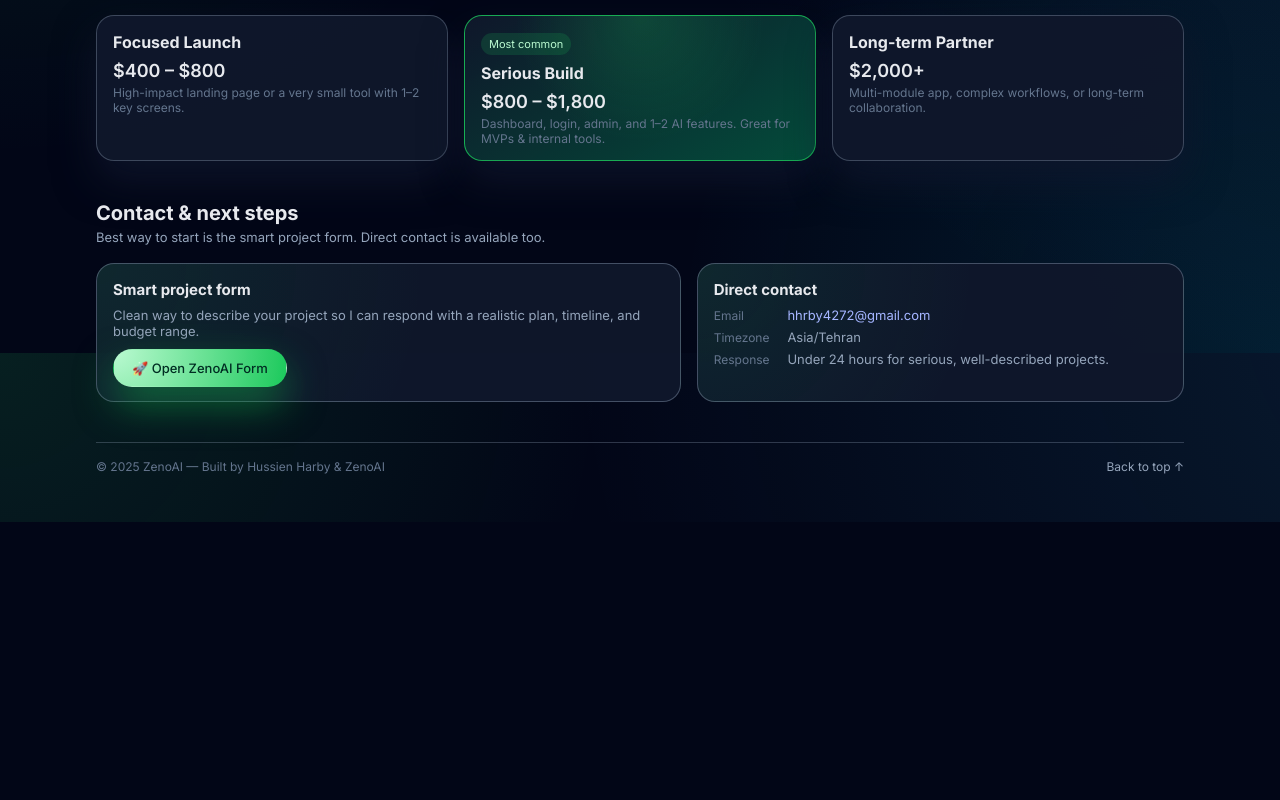
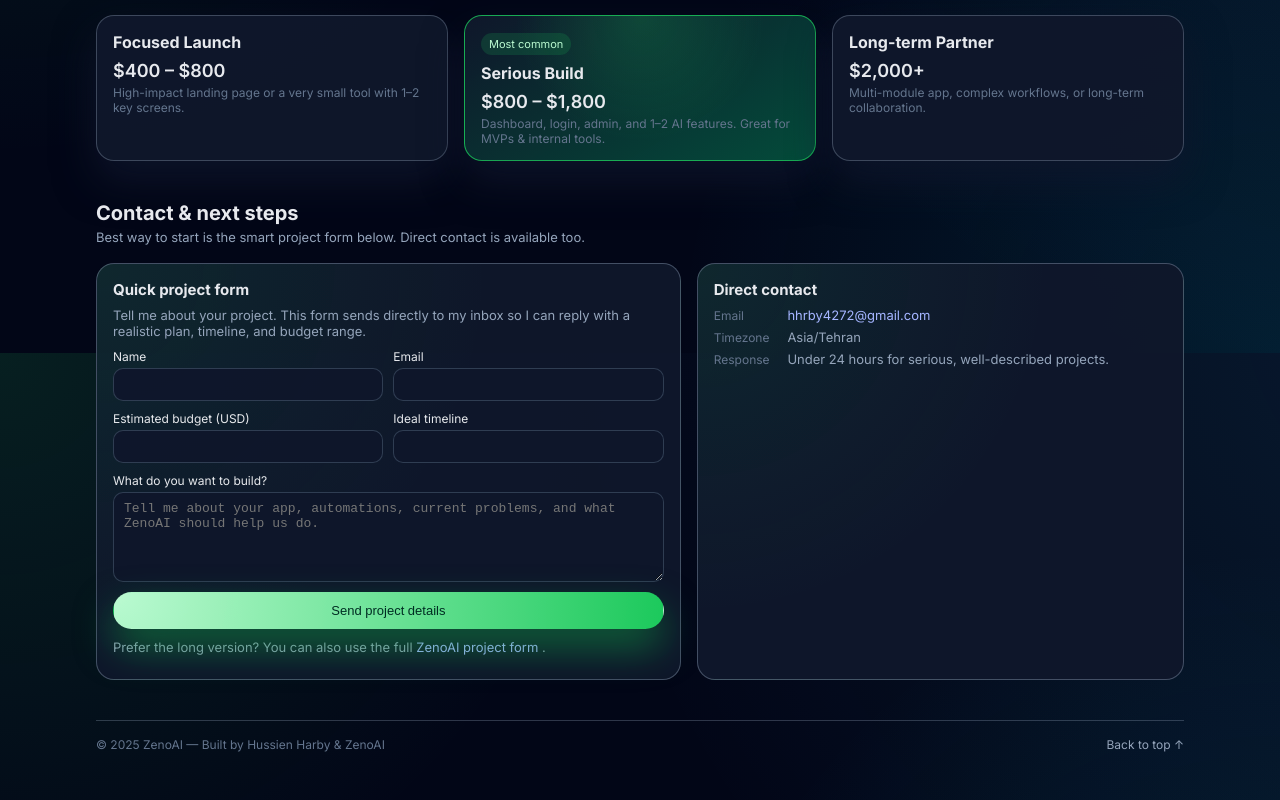
Before and after one commit to hossien0512/zenoai-website, a plain HTML site: page index.html in a window 1280 px wide. Shown: the part 1247-2047 px from the top of the page. Before the commit the page ends 1769 px from the top, so only its background shows below. Drawn offline with Linux system fonts and the light colour scheme.

Commit message:
Update index.html

```diff
--- a/index.html
+++ b/index.html
@@ -298,26 +298,80 @@
       <section class="section" id="contact">
         <div class="section-header">
           <h2>Contact & next steps</h2>
-          <p>Best way to start is the smart project form. Direct contact is available too.</p>
+          <p>Best way to start is the smart project form below. Direct contact is available too.</p>
         </div>
 
         <div class="contact-grid">
+          <!-- LEFT: Formspree form inside card -->
           <div class="contact-card">
-            <h3>Smart project form</h3>
+            <h3>Quick project form</h3>
             <p>
-              Clean way to describe your project so I can respond with a realistic plan, timeline,
-              and budget range.
+              Tell me about your project. This form sends directly to my inbox so I can reply
+              with a realistic plan, timeline, and budget range.
             </p>
-            <a
-              href="https://zenoai-form.vercel.app/"
-              class="btn btn-primary"
-              target="_blank"
-              rel="noopener noreferrer"
+
+            <form
+              class="contact-form"
+              method="POST"
+              action="https://formspree.io/f/YOUR_FORMSPREE_ID"
             >
-              🚀 Open ZenoAI Form
-            </a>
+              <!-- Hidden meta -->
+              <input type="hidden" name="source" value="zenoai-landing-en" />
+              <input type="hidden" name="lang" value="EN" />
+
+              <div class="form-row">
+                <div class="field">
+                  <label for="name">Name</label>
+                  <input id="name" name="name" type="text" required />
+                </div>
+
+                <div class="field">
+                  <label for="email">Email</label>
+                  <input id="email" name="email" type="email" required />
+                </div>
+              </div>
+
+              <div class="form-row">
+                <div class="field">
+                  <label for="budget">Estimated budget (USD)</label>
+                  <input id="budget" name="budget" type="text" />
+                </div>
+
+                <div class="field">
+                  <label for="timeline">Ideal timeline</label>
+                  <input id="timeline" name="timeline" type="text" />
+                </div>
+              </div>
+
+              <div class="field">
+                <label for="project">What do you want to build?</label>
+                <textarea
+                  id="project"
+                  name="project"
+                  rows="4"
+                  placeholder="Tell me about your app, automations, current problems, and what ZenoAI should help us do."
+                  required
+                ></textarea>
+              </div>
+
+              <button type="submit" class="btn btn-primary btn-full">
+                Send project details
+              </button>
+
+              <p class="form-hint">
+                Prefer the long version? You can also use the full
+                <a
+                  href="https://zenoai-form.vercel.app/"
+                  target="_blank"
+                  rel="noopener noreferrer"
+                >
+                  ZenoAI project form
+                </a>.
+              </p>
+            </form>
           </div>
 
+          <!-- RIGHT: Direct contact -->
           <div class="contact-card contact-info">
             <h3>Direct contact</h3>
             <ul>
@@ -355,4 +409,4 @@
     document.getElementById('year').textContent = new Date().getFullYear();
   </script>
 </body>
-</html>
+            </html>
```
